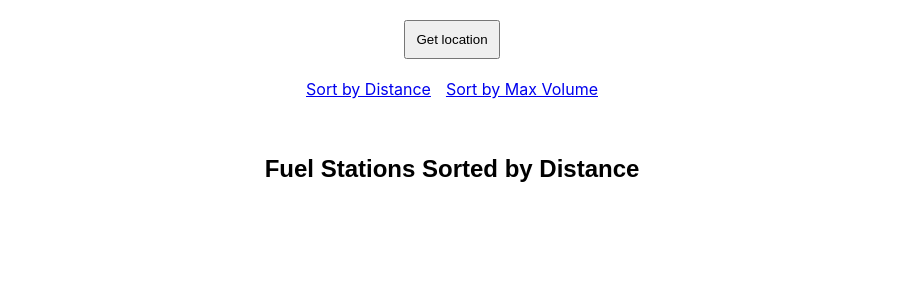
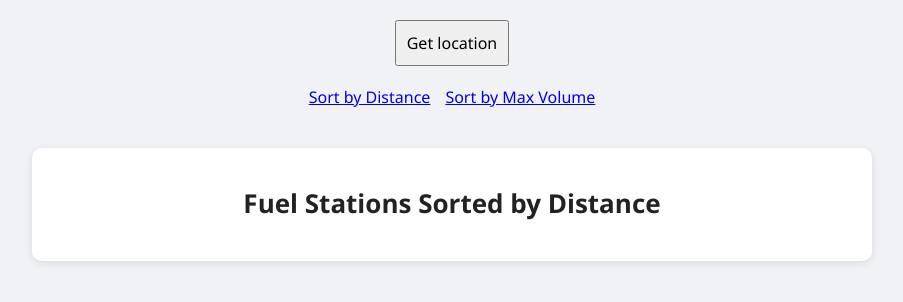
Before and after one commit to krajani21/fuel-cost-optimization, a React (Create React App) app in the folder frontend/: page / in a window 1280 px wide. Shown: the top 302 px of the page, without its empty margins (188-1091 px from the left). Built offline with nearby package versions, Linux system fonts and the light colour scheme.

Commit message:
changed fuelListDistance to make it look a bit better, need to add color and other things

```diff
--- a/frontend/src/pages/FuelListDistance.jsx
+++ b/frontend/src/pages/FuelListDistance.jsx
@@ -1,5 +1,7 @@
 import React, { useState, useEffect } from 'react';
 import { fetchDistanceOnly } from '../api/distanceOnly';
+import '../styles/global.css';
+import '../styles/FuelList.css';
 
 const FuelListDistance = ({ userLocation }) => {
   const [stations, setStations] = useState([]);
@@ -11,7 +13,6 @@ const FuelListDistance = ({ userLocation }) => {
           const sorted = data
             .filter(station => station.distance !== null)
             .sort((a, b) => a.distance - b.distance);
-
           setStations(sorted);
         })
         .catch((err) => {
@@ -21,26 +22,15 @@ const FuelListDistance = ({ userLocation }) => {
   }, [userLocation]);
 
   return (
-    <div style={{ padding: "20px", fontFamily: "Arial, sans-serif" }}>
-      <h1 style={{ fontSize: "24px", fontWeight: "bold", marginBottom: "20px" }}>
-        Fuel Stations Sorted by Distance
-      </h1>
+    <div className="container">
+      <h1>Fuel Stations Sorted by Distance</h1>
 
       <ul style={{ listStyleType: "none", padding: 0 }}>
         {stations.map((station, index) => (
-          <li
-            key={index}
-            style={{
-              marginBottom: "10px",
-              padding: "10px",
-              border: "1px solid #ccc",
-              borderRadius: "5px",
-              backgroundColor: "#f9f9f9",
-            }}
-          >
+          <li key={index} className="station-card">
             <strong>{station.station_name}</strong> - {station.address} - ${station.price.toFixed(2)}
             <br />
-            <span style={{ fontSize: "0.9em", color: "#555" }}>
+            <span className="station-meta">
               Distance: {station.distance_text} ({station.duration_text})
             </span>
           </li>
```
